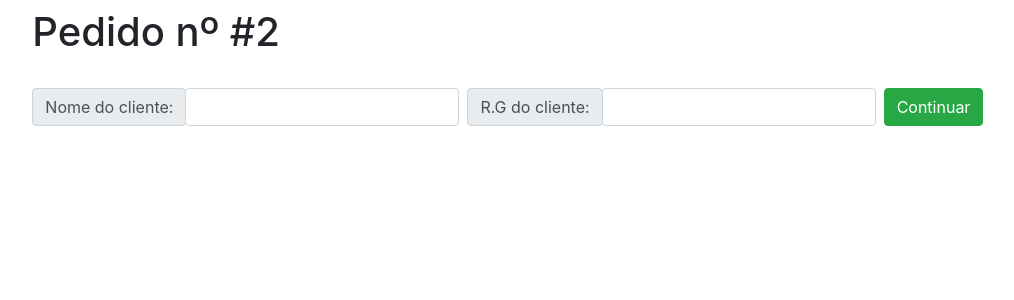
After one commit to VitorLorente/exemplos_forms_django, a Django app: page /novo-pedido/ in a window 1280 px wide. The commit adds this page. Shown: the top 300 px of the page, without its empty margins (189-1203 px from the left). Run offline with Django 3.2, Linux system fonts and the light colour scheme; some libraries are stand-ins or nearby versions.

Commit message:
Form intermediário para pedido.

```diff
--- a/blocoPedidos/blocoPedidos/urls.py
+++ b/blocoPedidos/blocoPedidos/urls.py
@@ -15,11 +15,16 @@ Including another URLconf
 """
 from django.contrib import admin
 from django.urls import path
-from core.views import PedidoDetailView, PedidoUpdateView, delete_item_pedido, lancar_desconto
+from core.views import (
+    PedidoDetailView, PedidoUpdateView, delete_item_pedido,
+    lancar_desconto, HomeView, NovoPedidoFormView
+)
 
 urlpatterns = [
     path('admin/', admin.site.urls),
+    path('', HomeView.as_view(), name='home'),
     path('pedido/<int:pk>/', PedidoDetailView.as_view(), name='pedido'),
+    path('novo-pedido/', NovoPedidoFormView.as_view(), name='inicio-novo-pedido'),
     path('novo-pedido/<int:pk>/', PedidoUpdateView.as_view(), name='novo-pedido'),
     path('pedido/remover-item/', delete_item_pedido, name='remover-pedidos'),
     path('pedido/lancar-desconto/', lancar_desconto, name='lancar-desconto')
--- a/blocoPedidos/core/forms.py
+++ b/blocoPedidos/core/forms.py
@@ -1,5 +1,5 @@
 from django import forms
-from .models import Pedido, PedidoProduto, Produto
+from .models import Pedido, PedidoProduto, Produto, Cliente
 from django.forms.models import inlineformset_factory
 
 class PedidoForm(forms.ModelForm):
@@ -13,6 +13,24 @@ PedidoFormSet = inlineformset_factory(
     can_delete=True
 )
 
+class NovoPedidoForm(forms.Form):
+    cliente_nome = forms.CharField(max_length=50, required=True)
+    cliente_rg = forms.CharField(max_length=12, required=True)
+
+    def save(self, commit=True):
+        cliente, created = Cliente.objects.get_or_create(
+            nome=self.cleaned_data["cliente_nome"],
+            rg=self.cleaned_data["cliente_rg"]
+        )
+
+        pedido = Pedido(
+            cliente=cliente
+        )
+
+        if commit:
+            pedido.save()
+        return pedido
+
 # class PedidoFormSet(BasePedidoFormSet):
 #     def __init__(self, *args, **kwargs):
 #         super().__init__(*args, **kwargs)
--- /dev/null
+++ b/blocoPedidos/core/templates/base.html
@@ -0,0 +1,28 @@
+{% load static %}
+
+<!DOCTYPE html>
+<html lang="en">
+<head>
+    <meta charset="UTF-8">
+    <meta name="viewport" content="width=device-width, initial-scale=1.0">
+    <meta http-equiv="X-UA-Compatible" content="ie=edge">
+
+    <link rel="stylesheet" href="https://stackpath.bootstrapcdn.com/bootstrap/4.1.0/css/bootstrap.min.css" integrity="sha384-9gVQ4dYFwwWSjIDZnLEWnxCjeSWFphJiwGPXr1jddIhOegiu1FwO5qRGvFXOdJZ4" crossorigin="anonymous">
+    <link rel="stylesheet" href="{% static 'css/style.css' %}">
+
+    <script src="https://code.jquery.com/jquery-3.4.1.min.js" integrity="sha256-CSXorXvZcTkaix6Yvo6HppcZGetbYMGWSFlBw8HfCJo=" crossorigin="anonymous"></script>
+    <script src="https://stackpath.bootstrapcdn.com/bootstrap/4.3.1/js/bootstrap.min.js"></script>
+    <script defer src="https://use.fontawesome.com/releases/v5.0.13/js/solid.js" integrity="sha384-tzzSw1/Vo+0N5UhStP3bvwWPq+uvzCMfrN1fEFe+xBmv1C/AtVX5K0uZtmcHitFZ" crossorigin="anonymous"></script>
+    <script defer src="https://use.fontawesome.com/releases/v5.0.13/js/fontawesome.js" integrity="sha384-6OIrr52G08NpOFSZdxxz1xdNSndlD4vdcf/q2myIUVO0VsqaGHJsB0RaBE01VTOY" crossorigin="anonymous"></script>
+    <script src="{% static 'js/mask/jquery.mask.js' %}"></script>
+
+    <title>Document</title>
+</head>
+<body>
+
+    {% block content %}
+
+    {% endblock %}
+
+</body>
+</html>
--- /dev/null
+++ b/blocoPedidos/core/templates/novo-pedido.html
@@ -0,0 +1,28 @@
+{% extends 'base.html' %}
+{% load static %}
+{% block content %}
+
+<div class="container col-8 d-flex justify-content-start p-2 mb-2">
+    <h1>Pedido nº #{{pk}}</h1>
+</div>
+
+<div class="container col-8 d-flex justify-content-start p-2">
+    <form method="POST" action="/novo-pedido/" class="form-inline">
+        {% csrf_token %}
+        <div class="input-group-prepend col-1 p-0 mb-0">
+            <div class="input-group-prepend">
+                <div class="input-group-text"> Nome do cliente: </div>
+            </div>
+            <input id="id_{{ form.cliente_nome.name }}" type="text" class="form-control" name="{{ form.cliente_nome.name }}">
+            <div class="input-group-prepend ml-2">
+                <div class="input-group-text"> R.G do cliente: </div>
+            </div>
+            <input id="id_{{ form.cliente_rg.name }}" type="text" class="form-control" name="{{ form.cliente_rg.name }}">
+            <button type="submit" class="btn btn-success ml-2">Continuar</button>
+        </div>
+    </form>
+</div>
+
+
+<script src="{% static 'js/mask/masks.js' %}"></script>
+{% endblock %}
--- a/blocoPedidos/core/views.py
+++ b/blocoPedidos/core/views.py
@@ -3,11 +3,45 @@ from decimal import Decimal
 from django.shortcuts import render
 from django.urls import reverse
 from django.views.generic.detail import DetailView
-from django.views.generic.edit import UpdateView
+from django.views.generic.edit import UpdateView, FormView
+from django.views.generic.base import TemplateView
 from django.http import HttpResponseRedirect
 
 from core.models import Pedido, PedidoProduto, Produto
-from core.forms import PedidoForm, PedidoFormSet
+from core.forms import PedidoForm, PedidoFormSet,NovoPedidoForm
+
+class HomeView(TemplateView):
+    template_name = 'home.html'
+
+    def get_context_data(self, **kwargs):
+        context = super().get_context_data(**kwargs)
+        context['pedidos_abertos'] = Pedido.objects.filter(finalizado=False)
+        context['pedidos_finalizados'] = Pedido.objects.filter(finalizado=True)
+        return context
+
+
+class NovoPedidoFormView(FormView):
+    template_name = 'novo-pedido.html'
+    form_class = NovoPedidoForm
+    pk = None
+    ultimo_pedido = Pedido.objects.all().order_by("pk").last()
+
+    def form_valid(self, form):
+        if form.is_valid():
+            novo_pedido = form.save()
+            self.pk = novo_pedido.pk
+            return super(NovoPedidoFormView, self).form_valid(form)
+
+    def get_context_data(self, **kwargs):
+        if self.ultimo_pedido:
+            kwargs['pk'] = self.ultimo_pedido.pk + 1
+        else:
+            kwargs['pk'] = 1
+        return super().get_context_data(**kwargs)
+
+    def get_success_url(self):
+        return reverse('novo-pedido', kwargs={'pk': self.pk})
+
 
 class PedidoDetailView(DetailView):
 
@@ -39,7 +73,8 @@ class PedidoUpdateView(UpdateView):
                                 produtos=produtos))
 
     def get_success_url(self):
-        return reverse("novo-pedido",  kwargs={'pk': 1})
+        import pdb; pdb.set_trace()
+        return reverse("novo-pedido",  kwargs={'pk': self.get_object().pk})
 
 
 def delete_item_pedido(request):
--- a/blocoPedidos/static/js/mask/masks.js
+++ b/blocoPedidos/static/js/mask/masks.js
@@ -5,3 +5,4 @@ $("#id_desconto").mask('##0,00%', {reverse: true});
 $("#id_desconto").click(function(){
     $(this).val("")
 })
+$('#id_cliente_rg').mask('00.000.000-0', {reverse: true});
```
Also changed, not shown: blocoPedidos/core/models.py (+9 -0 lines), blocoPedidos/core/templates/form_pedido.html (+6 -24 lines), blocoPedidos/core/templates/home.html (added, +18 -0 lines), blocoPedidos/core/migrations/0001_initial.py, blocoPedidos/core/migrations/0002_pedido_desconto.py (deleted).
